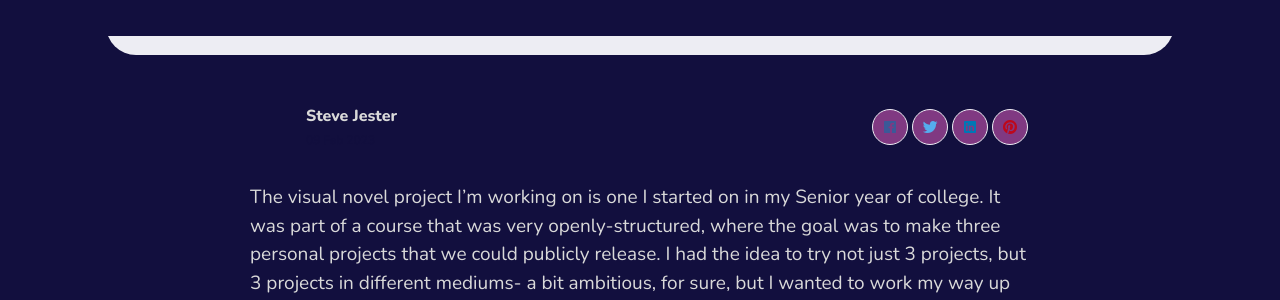
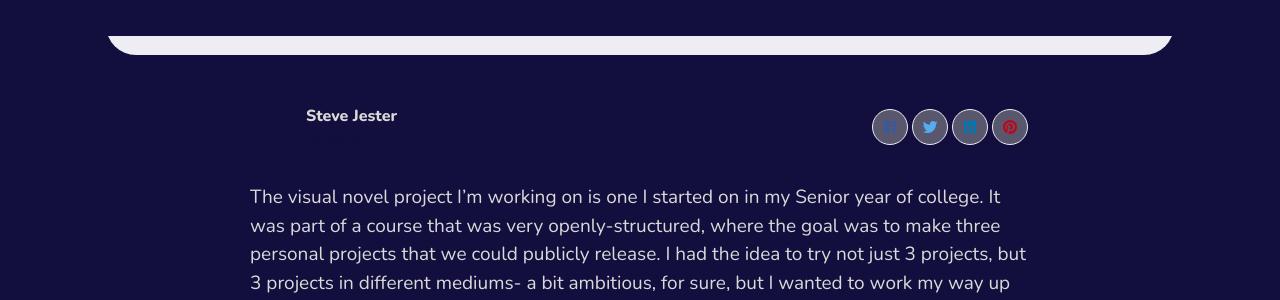
Before and after one commit to sjester14/sjester14.github.io, a Jekyll site: the page built from _posts/2023-02-07-three-senior-year-projects.markdown, in a window 1280 px wide. Shown: the part 864-1164 px from the top of the page. Built offline with Jekyll 4.4.1, drawn with Linux system fonts in a browser that asks for light colours.

Commit message:
color v3

```diff
--- a/_sass/0-settings/color-scheme.scss
+++ b/_sass/0-settings/color-scheme.scss
@@ -5,7 +5,7 @@
 $dark: #120f3e;
 $gray: #d9d9d9;
 $light-gray: #f5f5f5;
-$blue-gray: #803982;
+$blue-gray: #58576d;
 
 $background-color: $dark;
 $background-color-alt: $blue-gray;
--- a/_sass/3-modules/_author.scss
+++ b/_sass/3-modules/_author.scss
@@ -41,7 +41,7 @@
     .author__name {
         font-size: 56px;
         font-weight: 900;
-        color: $gray;
+        color: #803982;
 
         @media only screen and (max-width: 1130px) {
             font-size: 44px;
@@ -62,7 +62,7 @@
         margin-bottom: 0;
         font-size: 19px;
         line-height: 1.6;
-        color: $blue-gray;
+        color: #803982;
 
         @media only screen and (max-width: $desktop) {
             font-size: 17px;
--- a/_sass/4-layouts/_post.scss
+++ b/_sass/4-layouts/_post.scss
@@ -21,7 +21,7 @@
 
 .post-title,
 .page-title {
-    color: $blue-gray;
+    color: #803982;
     margin: 0;
     font-size: 56px;
     font-weight: 900;
@@ -40,7 +40,7 @@
     margin: 30px auto 0;
     max-width: 560px;
     line-height: 1.6;
-    color: $gray;
+    color: #803982;
 
     @media only screen and (max-width: $mobile) {
         margin: 24px auto 0;
```
